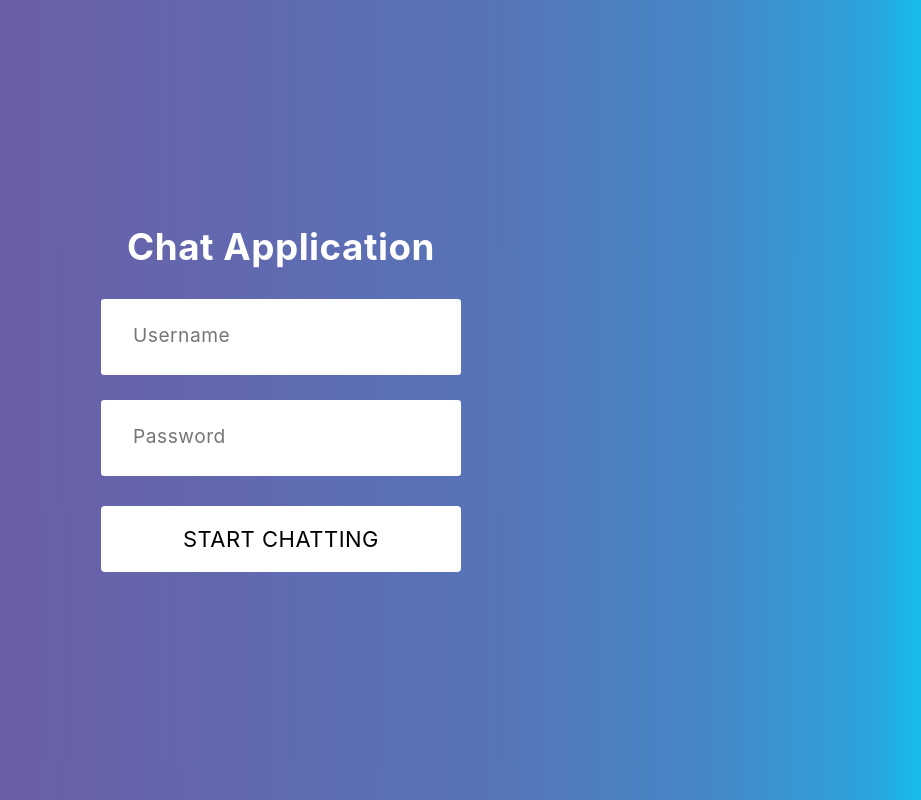
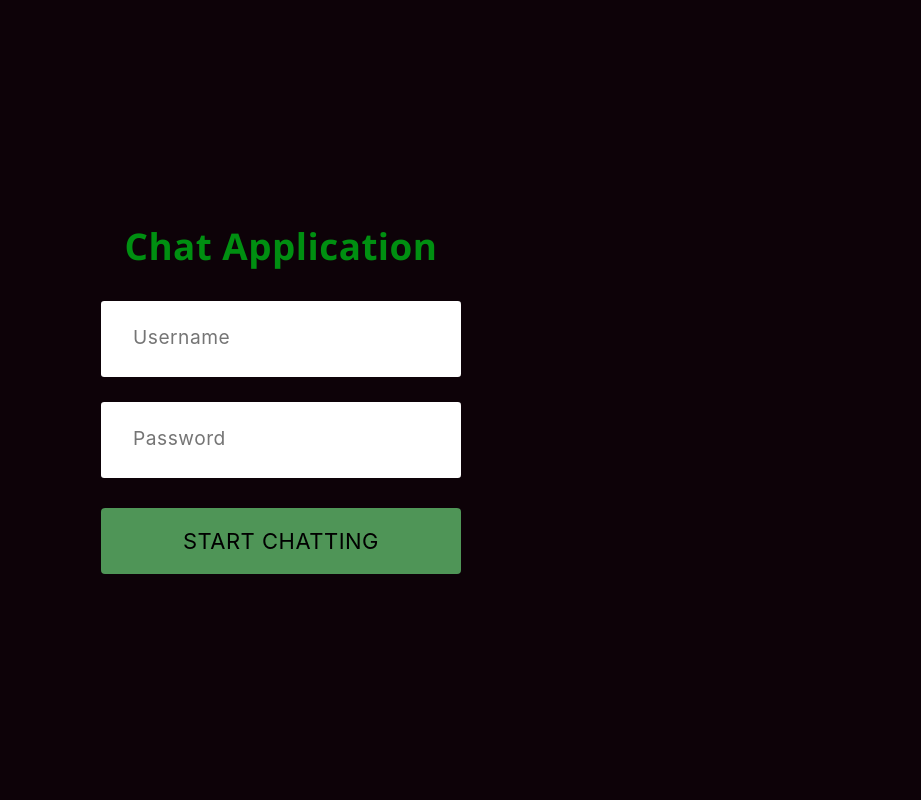
Before and after one commit to tripti2442/Chat-app, a React (Create React App) app: page / in a window 1280 px wide. Shown: the whole page, without its empty margins (359-1280 px from the left). Built offline with nearby package versions, Linux system fonts and the light colour scheme; the HTML template or start-up script is replaced by a standard one.

Commit message:
Update App.css

```diff
--- a/src/App.css
+++ b/src/App.css
@@ -7,25 +7,36 @@
   }
 
   .ce-chat-list {
-    background-color: rgb(240, 240, 240) !important;
+    background-color: black !important;
   }
 
   .ce-chats-container {
-    background-color: rgb(240, 240, 240) !important;
+    background-color: black  !important;
   }
 
   .ce-active-chat-card {
-    background-color: #cabcdc !important;
-    border: 4px solid #cabcdc !important;
+    background-color:rgb(54, 52, 52) !important;
+    border: 4px solid rgb(54, 52, 52) !important;
     border-radius: 0px !important;
   }
 
   .ce-chat-subtitle-text {
-    color: #595959 !important;
+    color: white!important;
+  }
+
+  .ce-chat-title-text {
+    color: white!important;
+  }
+
+  #new-chat-plus-button{
+    background-color: #4a9553;
   }
 
   .ce-chat-form-container {
     padding-bottom: 20px !important;
+    color:white;
+    font-family: 'Trebuchet MS', 'Lucida Sans Unicode', 'Lucida Grande', 'Lucida Sans', Arial, sans-serif;
+    background-color: black !important;
   }
 
   .ce-text-input {
@@ -35,7 +46,7 @@
 
   .ce-primary-button {
     border-radius: 6px !important;
-    background-color: #7554a0 !important;
+    background-color: #4a9553 !important;
     position: relative;
     bottom: 1px;
   }
@@ -46,7 +57,7 @@
   }
 
   .ce-settings {
-    background-color: rgb(240, 240, 240) !important;
+    background-color: black !important;
   }
 
   .ce-autocomplete-input {
@@ -57,24 +68,31 @@
   .ce-autocomplete-options {
     border-radius: 6px !important;
     border: 1px solid #3b2a50 !important;
-    background-color: white !important;
+    background-color: black !important;
   }
 
   .ce-chat-settings-container {
     padding-top: 12px !important;
+
   }
 
   .ce-chat-avatars-row {
     display: none !important;
   }
+  .ce-section-title-container{
+    background-color: #4f9557 !important;
+  }
 
-  /* CUSTOM FEED */
+  /*.ce-input{
+    background-color: #4f9557;
+  }
+   CUSTOM FEED */
 
   .chat-feed {
     height: 100%;
     width: 100%;
     overflow: scroll;
-    background-color: rgb(240, 240, 240);
+    background-color: black;
   }
 
   .chat-title-container {
@@ -84,13 +102,13 @@
   }
 
   .chat-title {
-    color: #7554a0;
+    color:#008F11;
     font-weight: 800;
     font-size: 24px;
   }
 
   .chat-subtitle {
-    color: #7554a0;
+    color: #4a9553;
     font-weight: 600;
     font-size: 12px;
     padding-top: 4px;
@@ -158,13 +176,13 @@
     bottom: 0px;
     width: calc(100% - 36px);
     padding: 18px;
-    background-color: rgb(240, 240, 240);
+    background-color: black;
   }
 
   .message-form {
     overflow: hidden;
     border-radius: 6px;
-    border: 1px solid #3b2a50;
+    border: 1px solid #008F11;
     background-color: white;
   }
 
@@ -196,12 +214,14 @@
     top: 1px;
     position: relative;
     transform: rotate(-90deg);
+    color: black;
   }
 
   .picture-icon {
     top: 1px;
     position: relative;
     font-size: 14px;
+
   }
 
   /* FORM STYLES */
@@ -217,11 +237,15 @@
   .wrapper {
     height: 100vh;
       width: 100%;
-    background: rgb(117,84,160);
-    background: linear-gradient(90deg, rgba(117,84,160,1) 7%, rgba(117,84,160,1) 17%, rgba(106,95,168,1) 29%, rgba(99,103,174,1) 44%, rgba(87,116,184,1) 66%, rgba(70,135,198,1) 83%, rgba(44,163,219,1) 96%, rgba(22,188,237,1) 100%, rgba(0,212,255,1) 100%);
+    background:  #0D0208;
+
     display: flex;
     justify-content: center;
     align-items: center;
+  }
+
+  .wrapper h1{
+       color:#008F11
   }
 
   .input {
@@ -246,7 +270,8 @@
 
   .title {
     text-align: center;
-    color: white;
+    color: #008F11;
+    font-family:'Segoe UI', Tahoma, Geneva, Verdana, sans-serif;
     margin-bottom: 30px;
     width: 100%;
     font-size: 2.3em;;
@@ -255,7 +280,7 @@
   .button {
     border-radius: 4px;
     border: none;
-    background-color: white;
+    background-color: #4f9557;
     color: black;
     text-align: center;
     text-transform: uppercase;
@@ -298,10 +323,14 @@
 
   button {
     color: white; /* Red background color, adjust as needed */
-    background-color: #7554a0; /* White text color */
+    background-color: #008F11; /* White text color */
     padding: 10px 20px; /* Adjust padding as needed */
     border: none;
     border-radius: 5px; /* Rounded corners */
     cursor: pointer;
     margin: 0 auto;
   }
+
+ body{
+  background-color: black;
+ }
```
